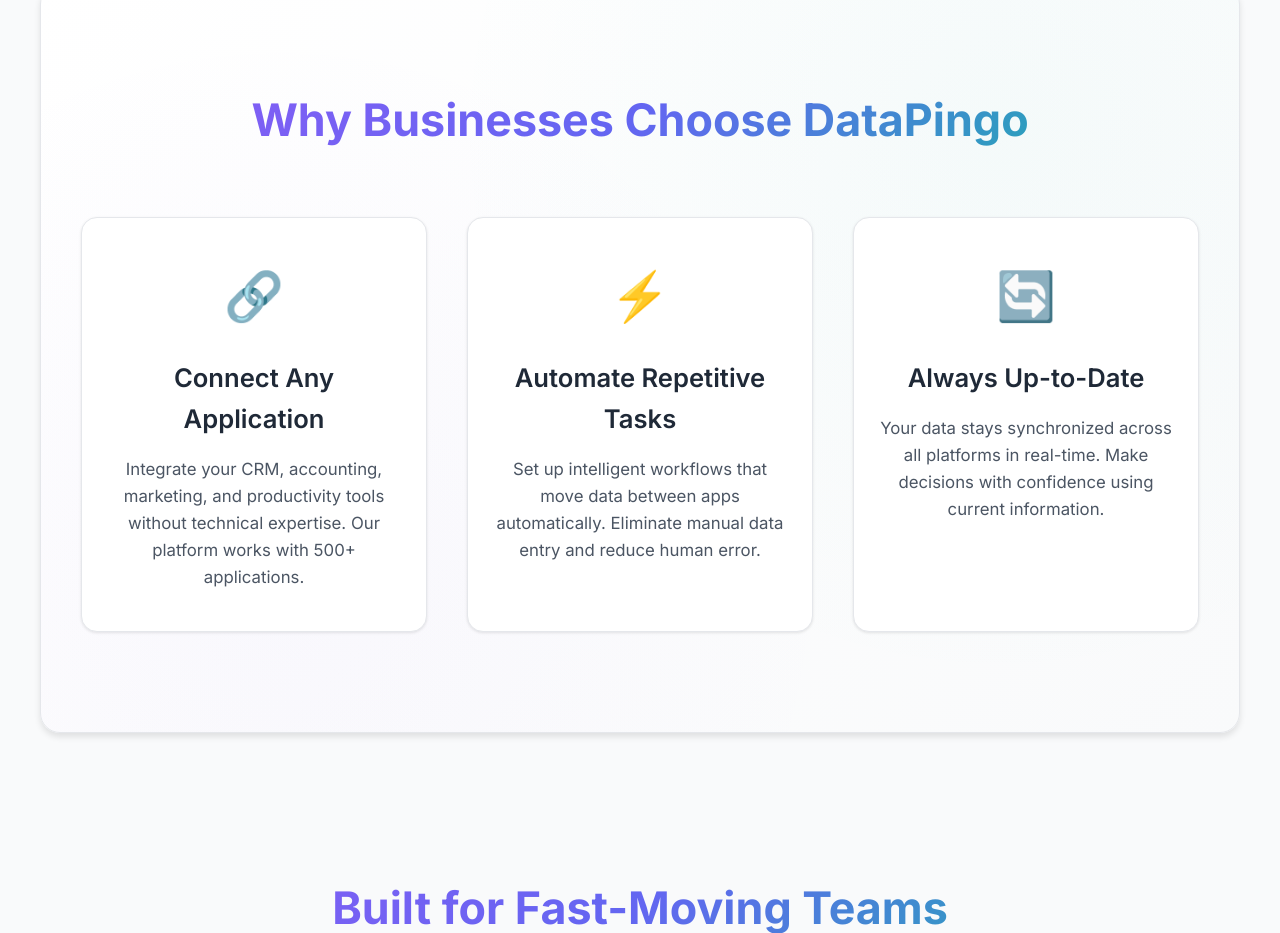
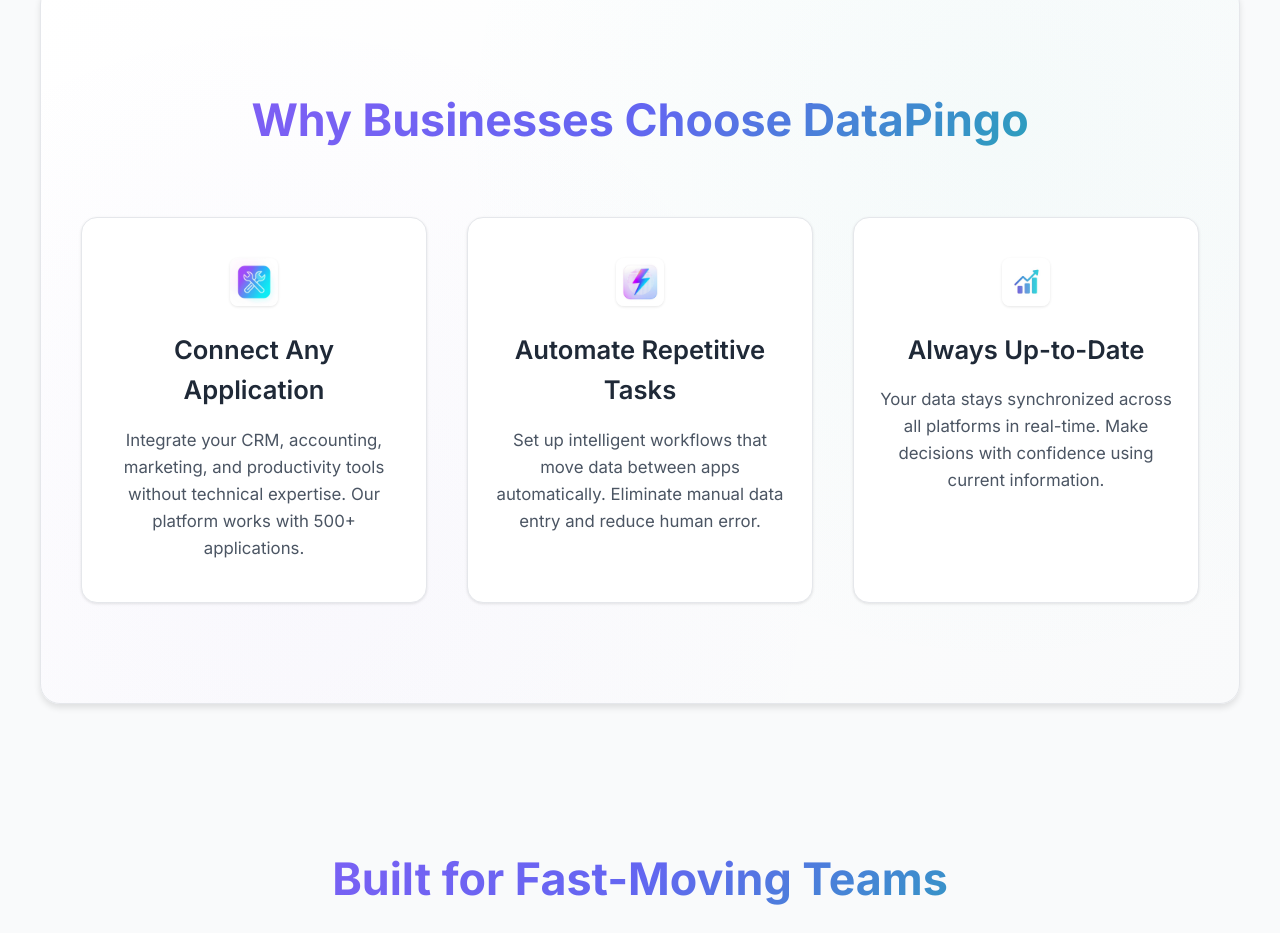
Before and after one commit to erich9673/DataPingo, a website: page index.html in a window 1280 px wide. Shown: the part 1539-2472 px from the top of the page. Drawn offline with Linux system fonts and the light colour scheme.

Commit message:
Move Logo, Remove Analytics Alert Page, and Update Homepage Emojis

```diff
--- a/index.html
+++ b/index.html
@@ -41,7 +41,6 @@
         <a href="#" class="nav-link" tabindex="0">Products &#x25BE;</a>
         <div class="dropdown-content">
           <a href="/products/DataPingo Sheets Connector/">Sheets Connector for Slack</a>
-          <a href="#" style="color: #999; cursor: not-allowed;">Analytics Alert for Slack (coming soon)</a>
         </div>
       </div>
       <div class="dropdown">
@@ -97,17 +96,17 @@
     <h2>Why Businesses Choose DataPingo</h2>
     <div class="features-grid">
       <div class="feature">
-        <div class="feature-icon">🔗</div>
+        <div class="feature-icon"><img src="/assets/img/tools.jpg" alt="Connection" style="width: 48px; height: 48px; object-fit: cover; border-radius: 8px;" /></div>
         <div class="feature-title">Connect Any Application</div>
         <div class="feature-desc">Integrate your CRM, accounting, marketing, and productivity tools without technical expertise. Our platform works with 500+ applications.</div>
       </div>
       <div class="feature">
-        <div class="feature-icon">⚡</div>
+        <div class="feature-icon"><img src="/assets/img/lightning.jpg" alt="Automation" style="width: 48px; height: 48px; object-fit: cover; border-radius: 8px;" /></div>
         <div class="feature-title">Automate Repetitive Tasks</div>
         <div class="feature-desc">Set up intelligent workflows that move data between apps automatically. Eliminate manual data entry and reduce human error.</div>
       </div>
       <div class="feature">
-        <div class="feature-icon">🔄</div>
+        <div class="feature-icon"><img src="/assets/img/chart.jpg" alt="Sync" style="width: 48px; height: 48px; object-fit: cover; border-radius: 8px;" /></div>
         <div class="feature-title">Always Up-to-Date</div>
         <div class="feature-desc">Your data stays synchronized across all platforms in real-time. Make decisions with confidence using current information.</div>
       </div>
```
Also changed, not shown: products/DataPingo Sheets Connector/index.html (+2 -2 lines).
